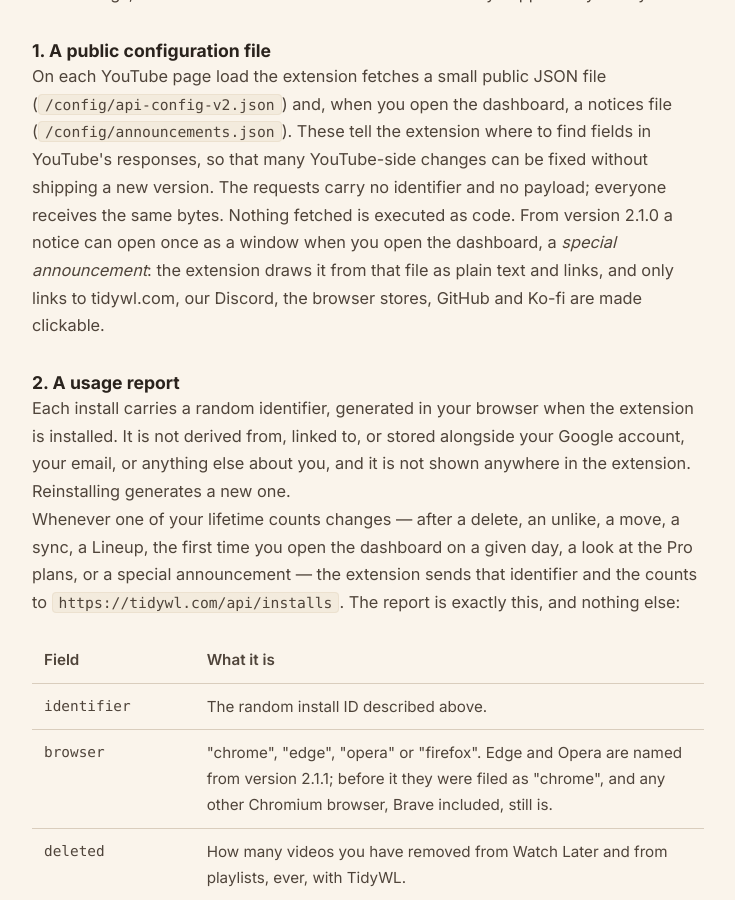
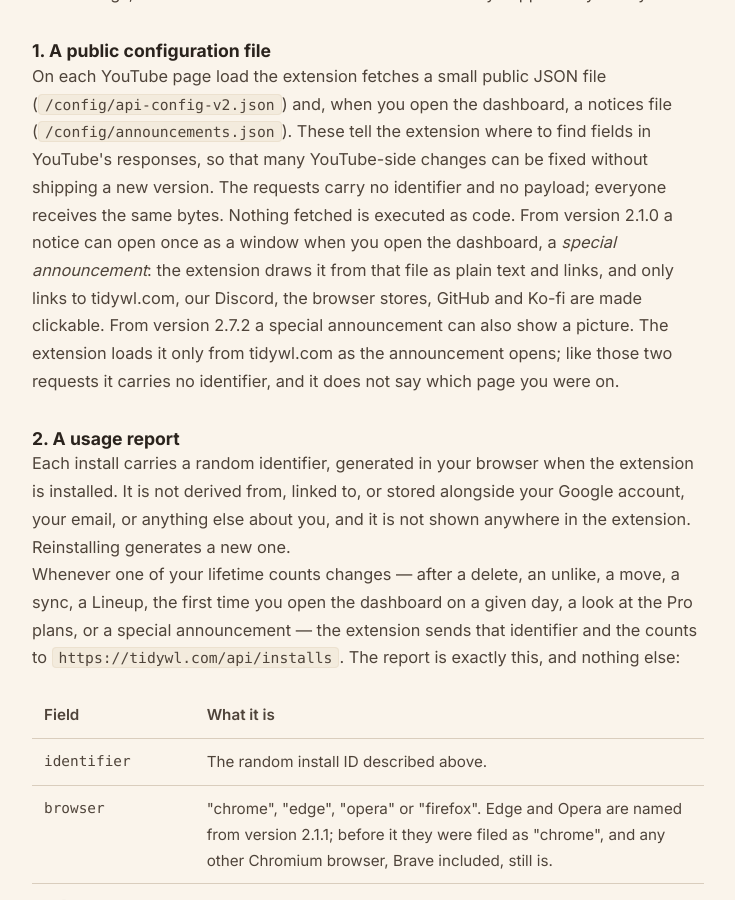
Before and after one commit to dominic-lam/tidywl-site, a Jekyll site: the page built from privacy/index.html, in a window 1280 px wide and 900 px high, scrolled down 3012 px. Shown: the whole window, without its empty margins (272-1007 px from the left). Built offline with Jekyll 4.4.1, drawn with Linux system fonts in a browser that asks for light colours; some of the changed text lies outside the part shown.

Commit message:
Privacy: a special announcement can show a picture from 2.7.2, loaded from tidywl.com only
Ships with the 2.7.2 submission. Nothing the extension sends changed.

Co-Authored-By: Claude Opus 5.5 <noreply@anthropic.com>
Claude-Session: https://claude.ai/code/session_01LiAXDvQXBqNiJYEBS6Qsoa

```diff
--- a/privacy/index.html
+++ b/privacy/index.html
@@ -32,7 +32,7 @@ permalink: /privacy/
     <p>Three things, all to this site and nowhere else. The third only happens if you buy Pro.</p>
 
     <h3>1. A public configuration file</h3>
-    <p>On each YouTube page load the extension fetches a small public JSON file (<code>/config/api-config-v2.json</code>) and, when you open the dashboard, a notices file (<code>/config/announcements.json</code>). These tell the extension where to find fields in YouTube's responses, so that many YouTube-side changes can be fixed without shipping a new version. The requests carry no identifier and no payload; everyone receives the same bytes. Nothing fetched is executed as code. From version 2.1.0 a notice can open once as a window when you open the dashboard, a <em>special announcement</em>: the extension draws it from that file as plain text and links, and only links to tidywl.com, our Discord, the browser stores, GitHub and Ko-fi are made clickable.</p>
+    <p>On each YouTube page load the extension fetches a small public JSON file (<code>/config/api-config-v2.json</code>) and, when you open the dashboard, a notices file (<code>/config/announcements.json</code>). These tell the extension where to find fields in YouTube's responses, so that many YouTube-side changes can be fixed without shipping a new version. The requests carry no identifier and no payload; everyone receives the same bytes. Nothing fetched is executed as code. From version 2.1.0 a notice can open once as a window when you open the dashboard, a <em>special announcement</em>: the extension draws it from that file as plain text and links, and only links to tidywl.com, our Discord, the browser stores, GitHub and Ko-fi are made clickable. From version 2.7.2 a special announcement can also show a picture. The extension loads it only from tidywl.com as the announcement opens; like those two requests it carries no identifier, and it does not say which page you were on.</p>
 
     <h3>2. A usage report</h3>
     <p>Each install carries a random identifier, generated in your browser when the extension is installed. It is not derived from, linked to, or stored alongside your Google account, your email, or anything else about you, and it is not shown anywhere in the extension. Reinstalling generates a new one.</p>
@@ -197,6 +197,7 @@ permalink: /privacy/
 
     <h2>Changes to this policy</h2>
     <ul>
+      <li><strong>2026-10-27</strong> — for version 2.7.2. Under <em>1. A public configuration file</em>: a special announcement can show a picture, which the extension loads from tidywl.com only, as the announcement opens, with no identifier and no referrer. Nothing the extension sends changed.</li>
       <li><strong>2026-10-25</strong>, under <em>The uninstall page</em> and <em>The short version</em>: the page now sends its record when it opens, not only when you click a reason. Whenever the link holds the install's random ID (on Firefox only while its data-collection setting is on), the page sends that ID with the version, store, counts, days since install and free-limit mark, marked <em>no reason picked</em>. A reason you pick replaces the mark, and one install leaves one row. Nothing the extension sends changed.</li>
       <li><strong>2026-10-24</strong> — for version 2.7.1. The usage report gains three numbers, <em>run_max_paced</em>, <em>run_max_unpaced</em> and <em>player_hour_max</em>: the most videos you removed in a single run, kept apart for runs that used the removal pace and runs that did not, and the most YouTube lookups the extension made in any one clock hour. Each is a highest-ever number that can only rise, and none can hold a title, a video ID, a playlist or a time — <em>2. A usage report</em> and <em>The short version</em>.</li>
       <li><strong>2026-10-24</strong>, under <em>The uninstall page</em>: an answer now goes with the install's random ID, the same one the usage report sends, and with the version, store, counts, days since install and free-limit mark from the page's link, whenever that link carries the ID (on Firefox only while its data-collection setting is on). Under a reason about something going wrong, an optional email for a reply, used once and deleted within 30 days. Under <em>The short version</em>: a line saying so. Nothing the extension sends changed.</li>
```
